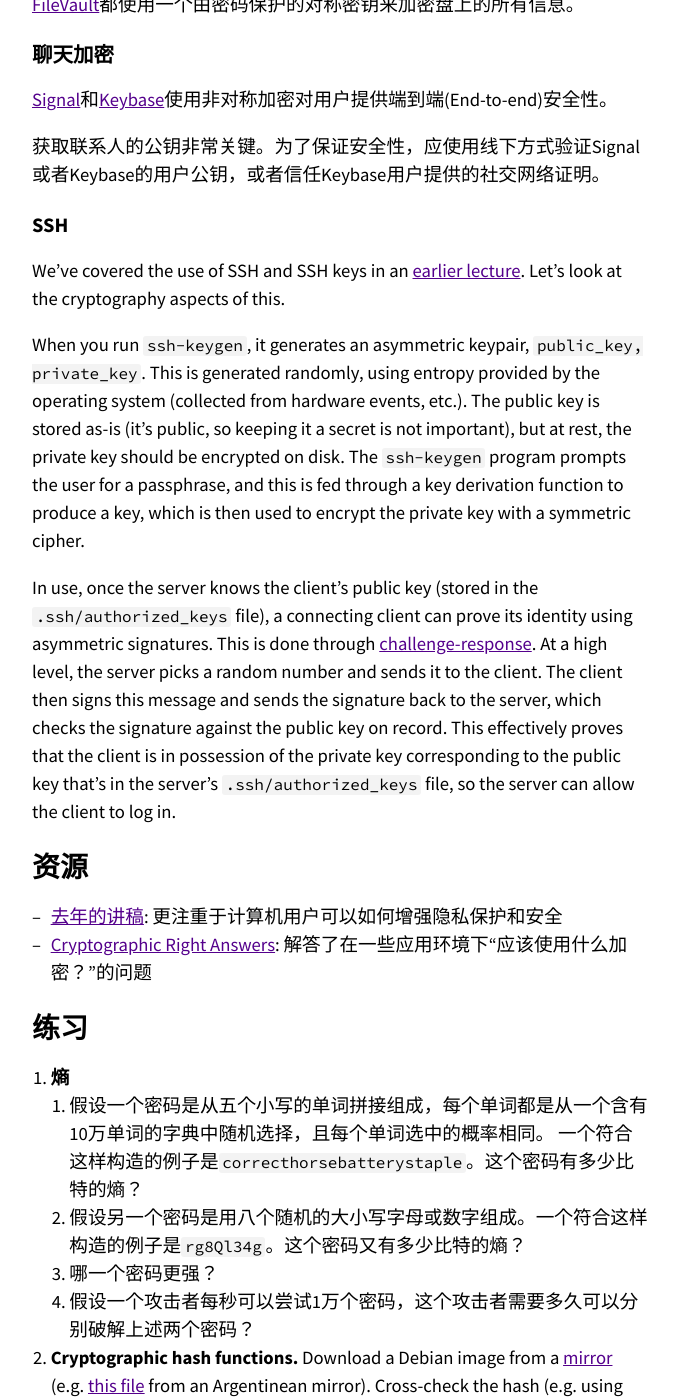
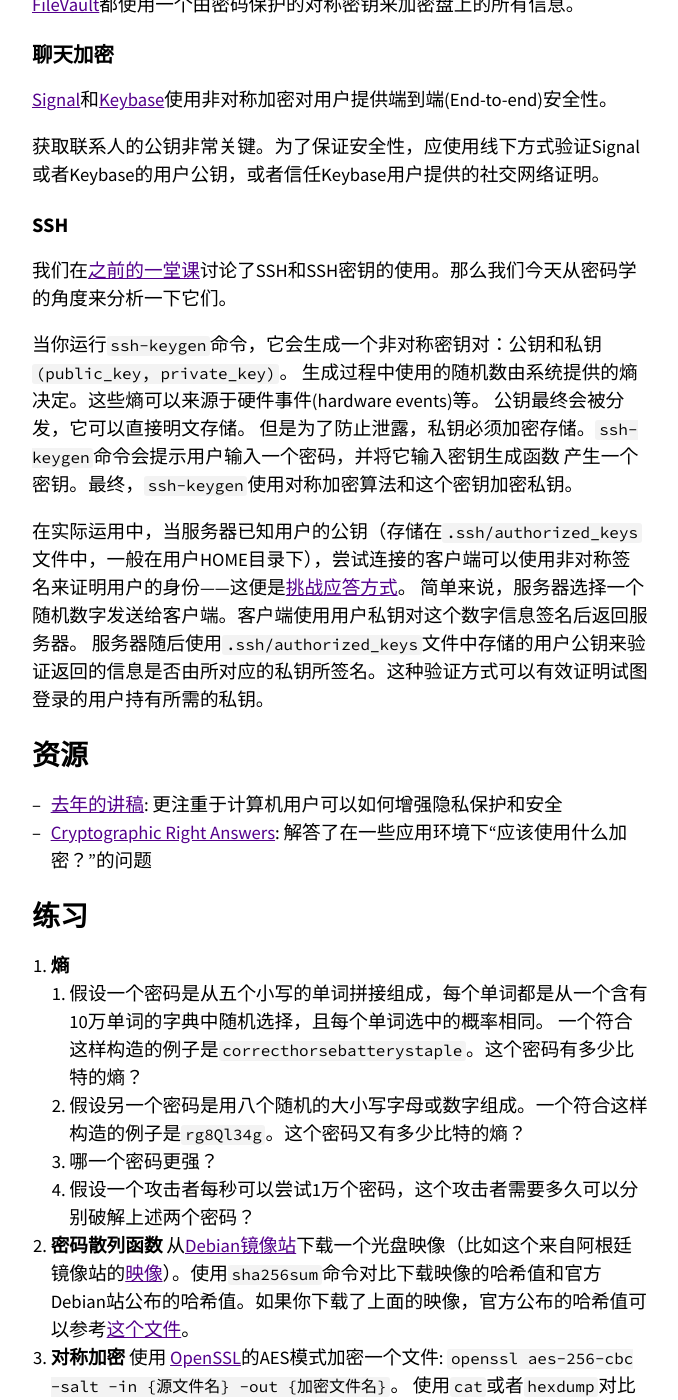
Before and after one commit to missing-semester-cn/missing-semester-cn.github.io, a Jekyll site: the page built from _2020/security.md, in a window 1280 px wide and 1400 px high, scrolled down 6322 px. Shown: the whole window, without its empty margins (300-978 px from the left). Built offline with Jekyll 4.4.1, drawn with Linux system fonts in a browser that asks for light colours; some of the changed text lies outside the part shown.

Commit message:
last part done, ready for review

```diff
--- a/_2020/security.md
+++ b/_2020/security.md
@@ -205,29 +205,17 @@
 
 ## SSH
 
-We've covered the use of SSH and SSH keys in an [earlier
-lecture](/2020/command-line/#remote-machines). Let's look at the cryptography
-aspects of this.
+我们在[之前的一堂课](/2020/command-line/#remote-machines)讨论了SSH和SSH密钥的使用。那么我们今天从密码学的角度来分析一下它们。
 
-When you run `ssh-keygen`, it generates an asymmetric keypair, `public_key,
-private_key`. This is generated randomly, using entropy provided by the
-operating system (collected from hardware events, etc.). The public key is
-stored as-is (it's public, so keeping it a secret is not important), but at
-rest, the private key should be encrypted on disk. The `ssh-keygen` program
-prompts the user for a passphrase, and this is fed through a key derivation
-function to produce a key, which is then used to encrypt the private key with a
-symmetric cipher.
+当你运行`ssh-keygen`命令，它会生成一个非对称密钥对：公钥和私钥`(public_key, private_key)`。
+生成过程中使用的随机数由系统提供的熵决定。这些熵可以来源于硬件事件(hardware events)等。
+公钥最终会被分发，它可以直接明文存储。
+但是为了防止泄露，私钥必须加密存储。`ssh-keygen`命令会提示用户输入一个密码，并将它输入密钥生成函数
+产生一个密钥。最终，`ssh-keygen`使用对称加密算法和这个密钥加密私钥。
 
-In use, once the server knows the client's public key (stored in the
-`.ssh/authorized_keys` file), a connecting client can prove its identity using
-asymmetric signatures. This is done through
-[challenge-response](https://en.wikipedia.org/wiki/Challenge%E2%80%93response_authentication).
-At a high level, the server picks a random number and sends it to the client.
-The client then signs this message and sends the signature back to the server,
-which checks the signature against the public key on record. This effectively
-proves that the client is in possession of the private key corresponding to the
-public key that's in the server's `.ssh/authorized_keys` file, so the server
-can allow the client to log in.
+在实际运用中，当服务器已知用户的公钥（存储在`.ssh/authorized_keys`文件中，一般在用户HOME目录下），尝试连接的客户端可以使用非对称签名来证明用户的身份——这便是[挑战应答方式](https://en.wikipedia.org/wiki/Challenge%E2%80%93response_authentication)。
+简单来说，服务器选择一个随机数字发送给客户端。客户端使用用户私钥对这个数字信息签名后返回服务器。
+服务器随后使用`.ssh/authorized_keys`文件中存储的用户公钥来验证返回的信息是否由所对应的私钥所签名。这种验证方式可以有效证明试图登录的用户持有所需的私钥。
 
 {% comment %}
 extra topics, if there's time
@@ -251,32 +239,14 @@
     1. 假设另一个密码是用八个随机的大小写字母或数字组成。一个符合这样构造的例子是`rg8Ql34g`。这个密码又有多少比特的熵？
     1. 哪一个密码更强？
     1. 假设一个攻击者每秒可以尝试1万个密码，这个攻击者需要多久可以分别破解上述两个密码？
-1. **Cryptographic hash functions.** Download a Debian image from a
-   [mirror](https://www.debian.org/CD/http-ftp/) (e.g. [this
-   file](http://debian.xfree.com.ar/debian-cd/10.2.0/amd64/iso-cd/debian-10.2.0-amd64-netinst.iso)
-   from an Argentinean mirror). Cross-check the hash (e.g. using the
-   `sha256sum` command) with the hash retrieved from the official Debian site
-   (e.g. [this
-   file](https://cdimage.debian.org/debian-cd/current/amd64/iso-cd/SHA256SUMS)
-   hosted at `debian.org`, if you've downloaded the linked file from the
-   Argentinean mirror).
-1. **Symmetric cryptography.** Encrypt a file with AES encryption, using
-   [OpenSSL](https://www.openssl.org/): `openssl aes-256-cbc -salt -in {input
-   filename} -out {output filename}`. Look at the contents using `cat` or
-   `hexdump`. Decrypt it with `openssl aes-256-cbc -d -in {input filename} -out
-   {output filename}` and confirm that the contents match the original using
-   `cmp`.
-1. **Asymmetric cryptography.**
-    1. Set up [SSH
-       keys](https://www.digitalocean.com/community/tutorials/how-to-set-up-ssh-keys--2)
-       on a computer you have access to (not Athena, because Kerberos interacts
-       weirdly with SSH keys). Rather than using RSA keys as in the linked
-       tutorial, use more secure [ED25519
-       keys](https://wiki.archlinux.org/index.php/SSH_keys#Ed25519). Make sure
-       your private key is encrypted with a passphrase, so it is protected at
-       rest.
-    1. [Set up GPG](https://www.digitalocean.com/community/tutorials/how-to-use-gpg-to-encrypt-and-sign-messages)
-    1. Send Anish an encrypted email ([public key](https://keybase.io/anish)).
-    1. Sign a Git commit with `git commit -C` or create a signed Git tag with
-       `git tag -s`. Verify the signature on the commit with `git show
-       --show-signature` or on the tag with `git tag -v`.
+1. **密码散列函数** 从[Debian镜像站](https://www.debian.org/CD/http-ftp/)下载一个光盘映像（比如这个来自阿根廷镜像站的[映像](http://debian.xfree.com.ar/debian-cd/10.2.0/amd64/iso-cd/debian-10.2.0-amd64-netinst.iso)）。使用`sha256sum`命令对比下载映像的哈希值和官方Debian站公布的哈希值。如果你下载了上面的映像，官方公布的哈希值可以参考[这个文件](https://cdimage.debian.org/debian-cd/current/amd64/iso-cd/SHA256SUMS)。
+1. **对称加密** 使用
+   [OpenSSL](https://www.openssl.org/)的AES模式加密一个文件: `openssl aes-256-cbc -salt -in {源文件名} -out {加密文件名}`。
+   使用`cat`或者`hexdump`对比源文件和加密的文件，再用 `openssl aes-256-cbc -d -in {加密文件名} -out
+   {解密文件名}` 命令解密刚刚加密的文件。最后使用`cmp`命令确认源文件和解密后的文件内容相同。
+1. **非对称加密**
+    1. 在你自己的电脑上使用更安全的[ED25519算法](https://wiki.archlinux.org/index.php/SSH_keys#Ed25519)生成一组[SSH
+       密钥对](https://www.digitalocean.com/community/tutorials/how-to-set-up-ssh-keys--2)。为了确保私钥不使用时的安全，一定使用密码加密你的私钥。
+    1. [配置GPG](https://www.digitalocean.com/community/tutorials/how-to-use-gpg-to-encrypt-and-sign-messages)。
+    1. 给Anish发送一封加密的电子邮件（[Anish的公钥](https://keybase.io/anish)）。
+    1. 使用`git commit -C`命令签名一个Git提交，并使用`git show --show-signature`命令验证这个提交的签名。或者，使用`git tag -s`命令签名一个Git标签，并使用`git tag -v`命令验证标签的签名。
```
